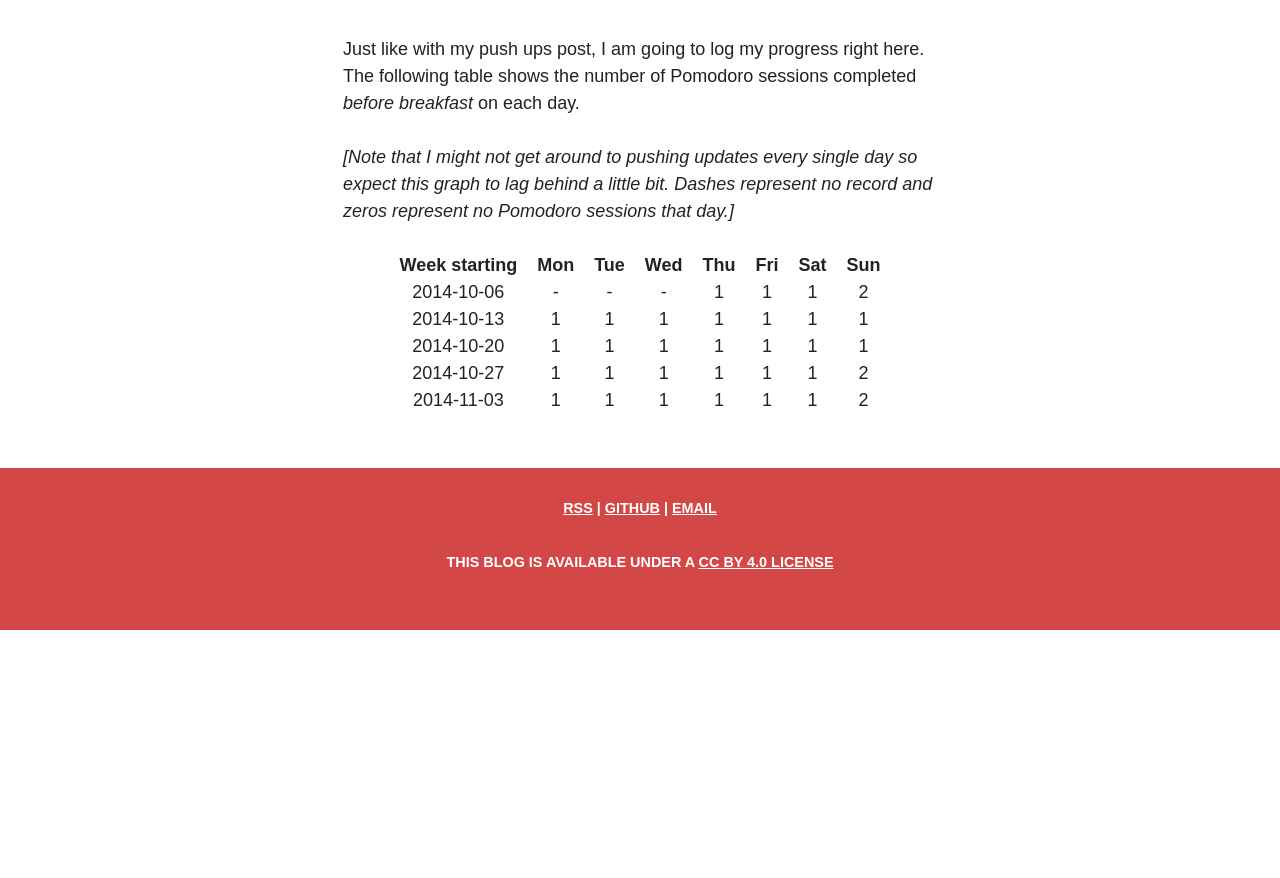
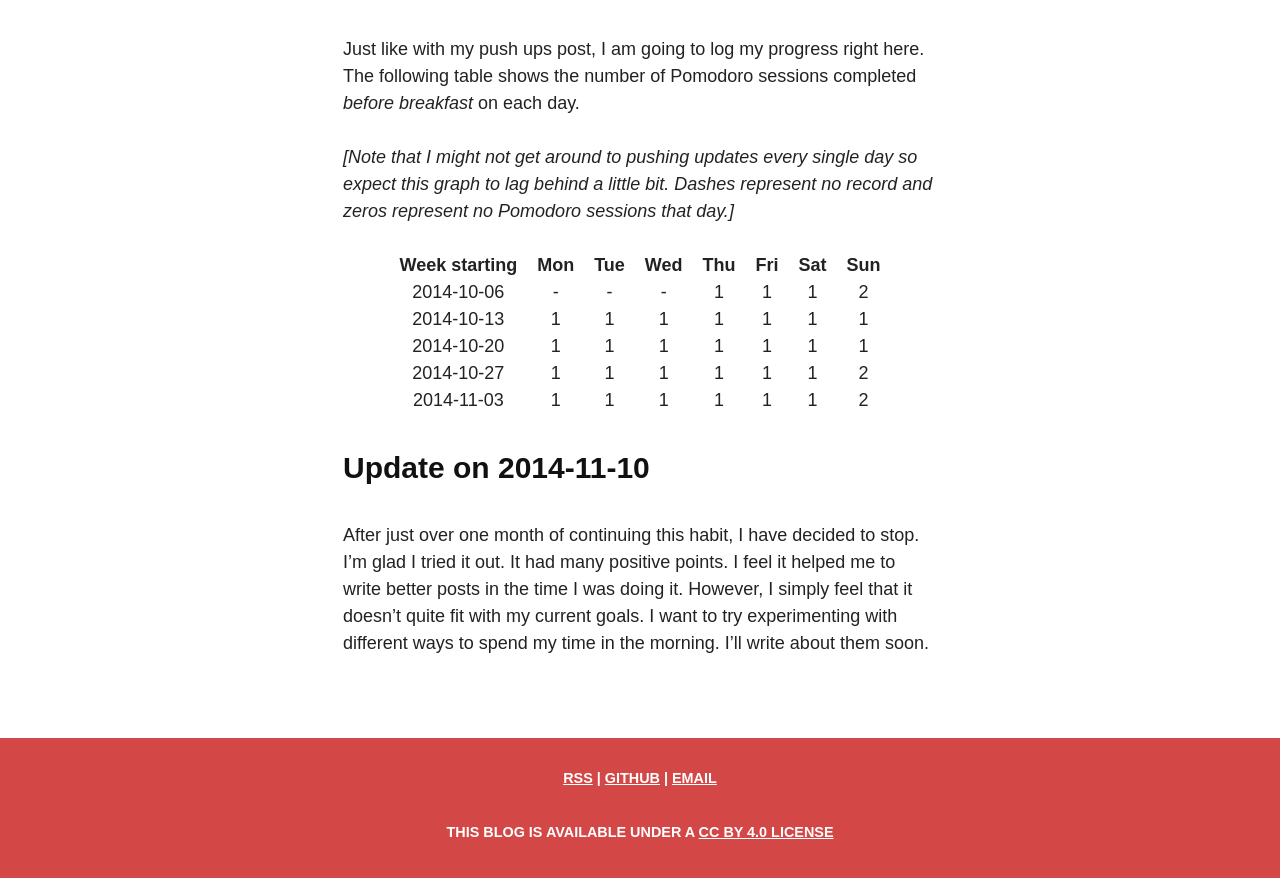
Before and after one commit to davidxmoody/davidxmoody.com, a Jekyll site: the page built from _posts/2014-10-09-writing-before-breakfast.md, in a window 1280 px wide and 900 px high, scrolled down 1800 px. Shown: the top 878 px of the window. Built offline with Jekyll 4.4.1, drawn with Linux system fonts in a browser that asks for light colours; before the commit the page ends 2430 px from its top, so only the background shows below that.

Commit message:
Added update to morning writing habit post

```diff
--- a/_posts/2014-10-09-writing-before-breakfast.md
+++ b/_posts/2014-10-09-writing-before-breakfast.md
@@ -45,3 +45,7 @@ Just like with my push ups post, I am going to log my progress right here. The f
 | 2014-10-20    |  1  |  1  |  1  |  1  |  1  |  1  |  1  |
 | 2014-10-27    |  1  |  1  |  1  |  1  |  1  |  1  |  2  |
 | 2014-11-03    |  1  |  1  |  1  |  1  |  1  |  1  |  2  |
+
+## Update on 2014-11-10
+
+After just over one month of continuing this habit, I have decided to stop. I'm glad I tried it out. It had many positive points. I feel it helped me to write better posts in the time I was doing it. However, I simply feel that it doesn't quite fit with my current goals. I want to try experimenting with different ways to spend my time in the morning. I'll write about them soon.
```
Also changed, not shown: 4 other files.
